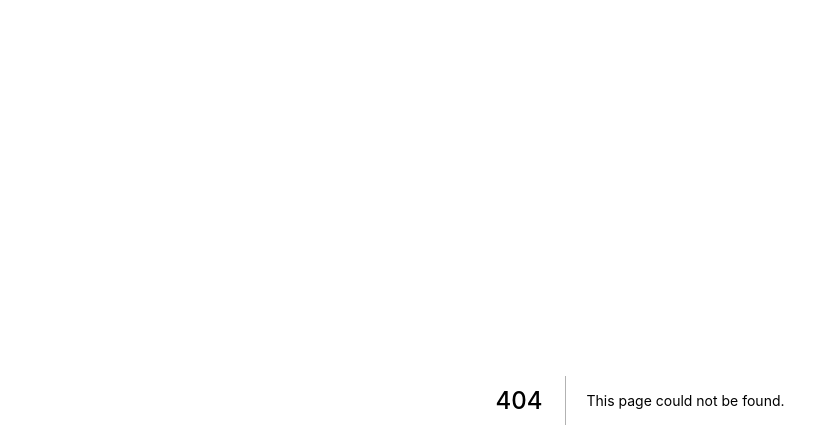
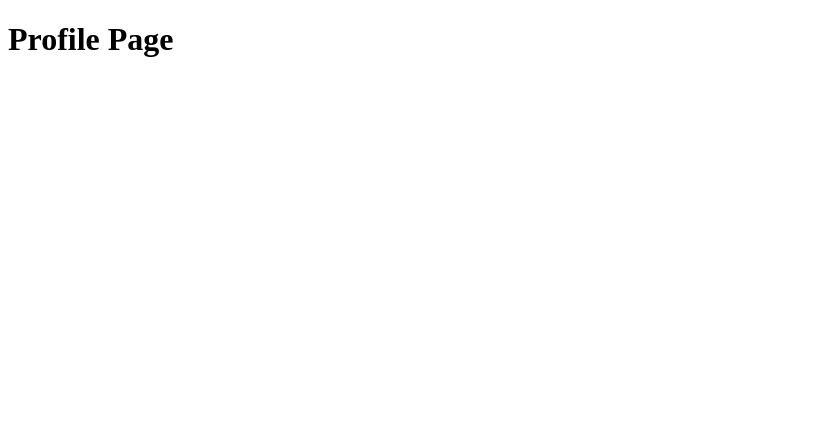
Before and after one commit to higoshi/next-swr-post, a Next.js app: page /profile in a window 1280 px wide. Before the commit this address had no page. Shown: the top 448 px of the page, without its empty margins (0-839 px from the left). Built offline with nearby package versions, Linux system fonts and the light colour scheme.

Commit message:
init profile page

```diff
--- /dev/null
+++ b/pages/profile.tsx
@@ -0,0 +1,10 @@
+import React from 'react';
+import { NextPage } from 'next';
+
+const ProfilePage: NextPage = () => {
+  return <>
+    <h1>Profile Page</h1>
+  </>
+};
+
+export default ProfilePage;
```
